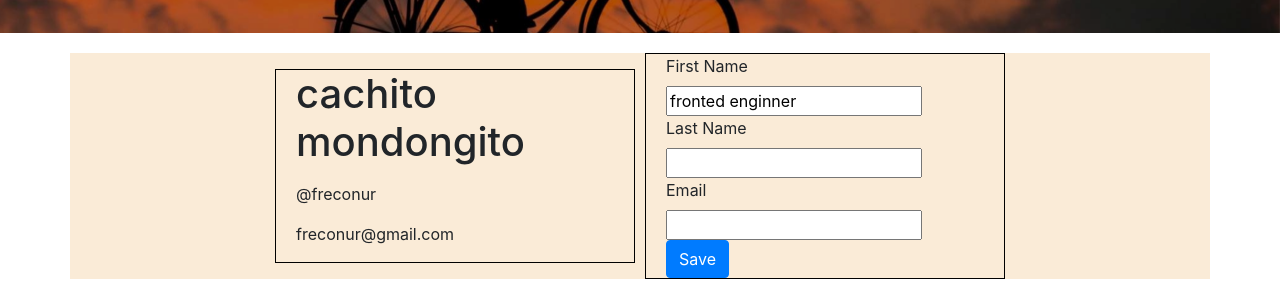
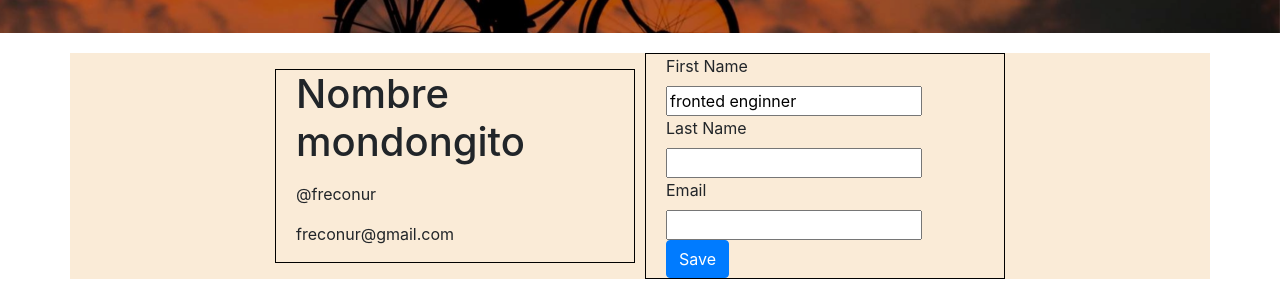
Before and after one commit to freconur/practice-forms-2, a React (Create React App) app: page /badges/new in a window 1280 px wide. Shown: the part 227-508 px from the top of the page. Built offline with nearby package versions, Linux system fonts and the light colour scheme; the HTML template or start-up script is replaced by a standard one.

Commit message:
me lvide de algo

```diff
--- a/src/pages/BadgeNew.js
+++ b/src/pages/BadgeNew.js
@@ -13,7 +13,7 @@ class BadgeNew extends React.Component {
 						<div className="container">
 									<div className="Badge__container">
 											<Badge
-											firstName="cachito"
+											firstName={this.props.firstName || 'Nombre'}
 											lastName="mondongito"
 											email="freconur@gmail.com"
 											/>
```
